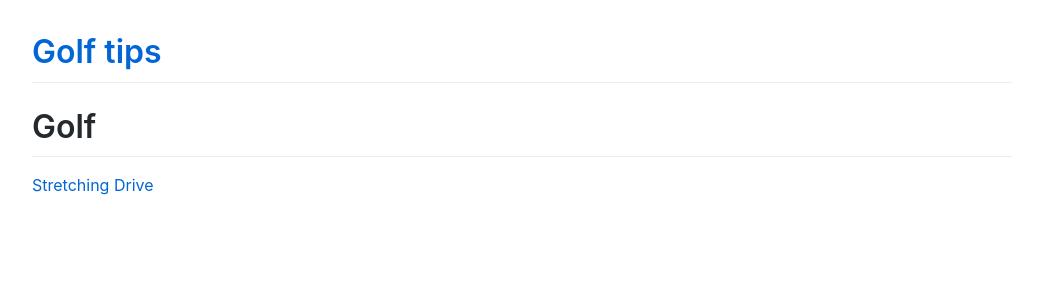
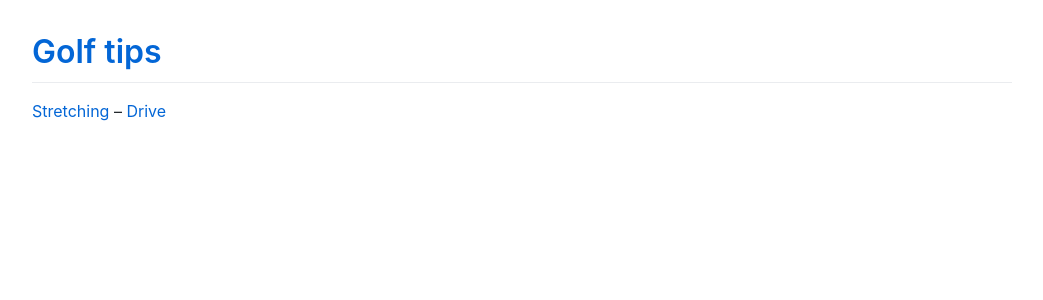
Before and after one commit to haapio/haapio.github.io, a Jekyll site: the page built from index.md, in a window 1280 px wide. Shown: the top 300 px of the page, without its empty margins (118-1161 px from the left). Built offline with Jekyll 4.4.1, drawn with Linux system fonts in a browser that asks for light colours; comment, search, counter and statistics services are not loaded; our own code applies the rules of GitHub Pages for plain Markdown files.

Commit message:
Update index.md

```diff
--- a/index.md
+++ b/index.md
@@ -1,8 +1,4 @@
 ---
 layout: default
 ---
-
-# Golf
-
-[Stretching](./stretching.html)
-[Drive](./drive.html)
+[Stretching](./stretching.html) -- [Drive](./drive.html)
```
